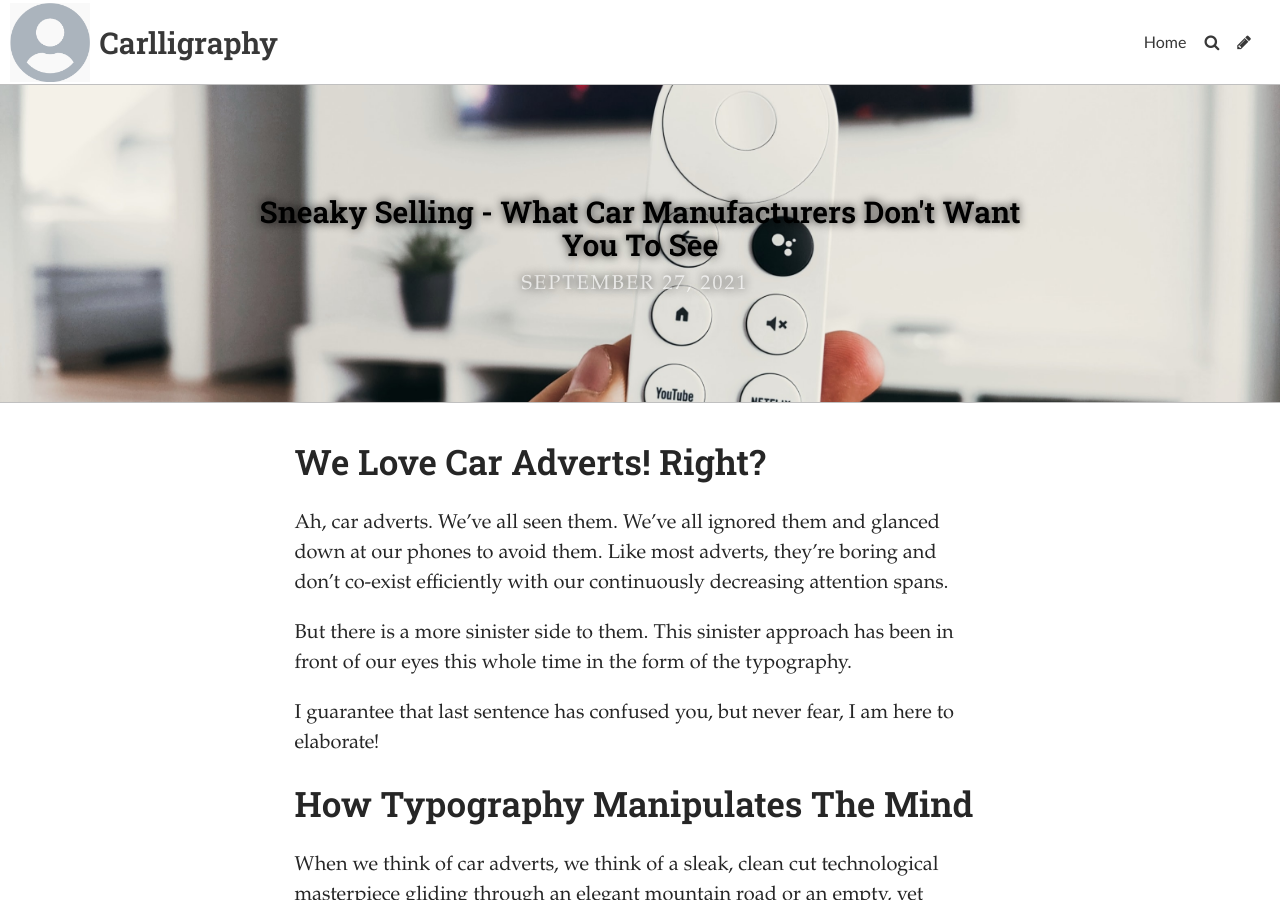
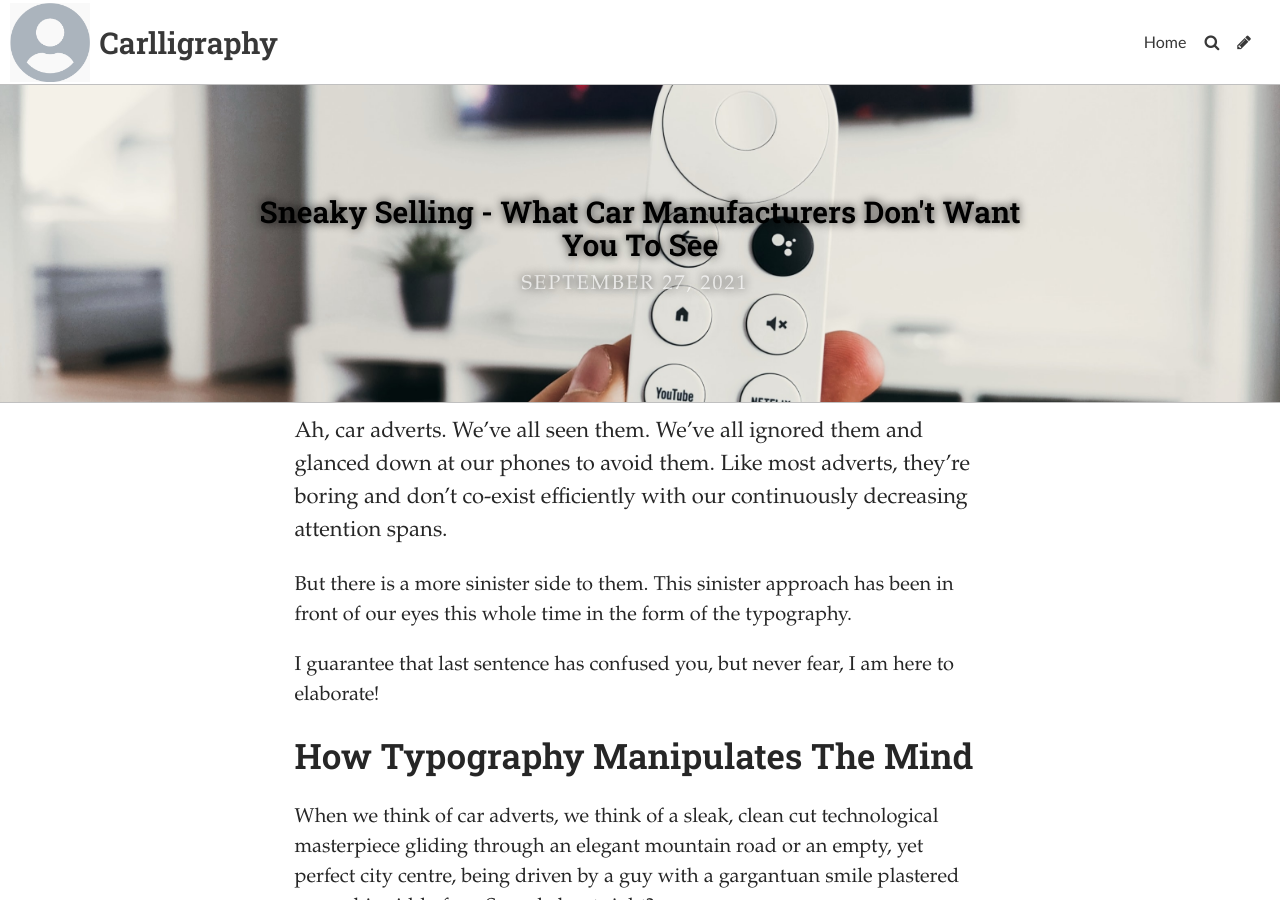
Before and after one commit to 19143507/typographicdesign, a Jekyll site: the page built from _posts/2021-09-27-sneaky-selling-what-car-manufacturers-dont-want-you-to-see.md, in a window 1280 px wide and 900 px high. Built offline with Jekyll 4.4.1, drawn with Linux system fonts in a browser that asks for light colours; some web fonts are replaced.

Commit message:
Update Post “2021-09-27-sneaky-selling-what-car-manufacturers-dont-want-you-to-see”

```diff
--- a/_posts/2021-09-27-sneaky-selling-what-car-manufacturers-dont-want-you-to-see.md
+++ b/_posts/2021-09-27-sneaky-selling-what-car-manufacturers-dont-want-you-to-see.md
@@ -7,8 +7,6 @@ title_color: "#000000"
 caption: Photo by Dario on Unsplash
 comments: false
 ---
-## **We Love Car Adverts! Right?**
-
 Ah, car adverts. We've all seen them. We've all ignored them and glanced down at our phones to avoid them. Like most adverts, they're boring and don't co-exist efficiently with our continuously decreasing attention spans.
 
 But there is a more sinister side to them. This sinister approach has been in front of our eyes this whole time in the form of the typography.
```
